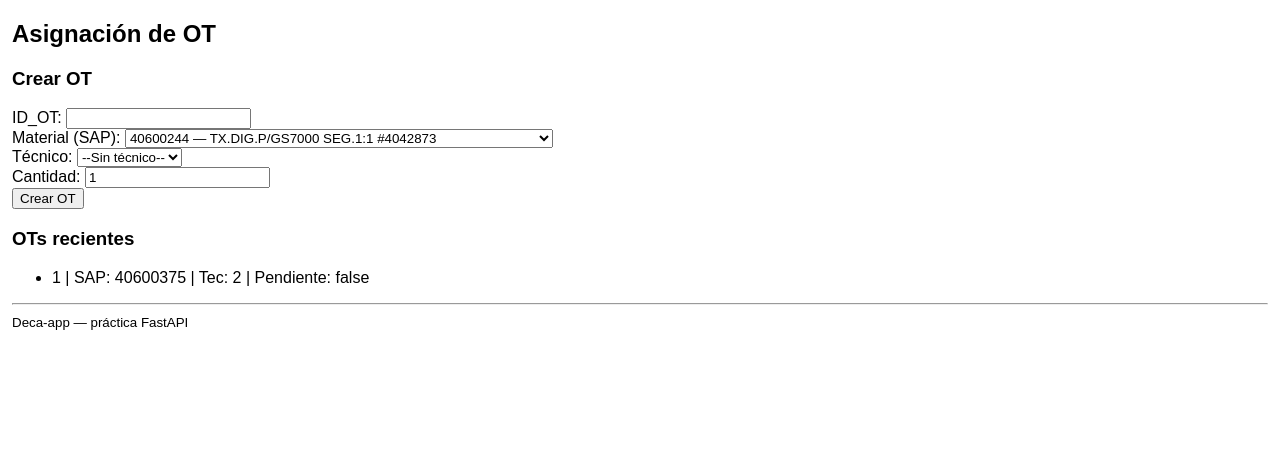
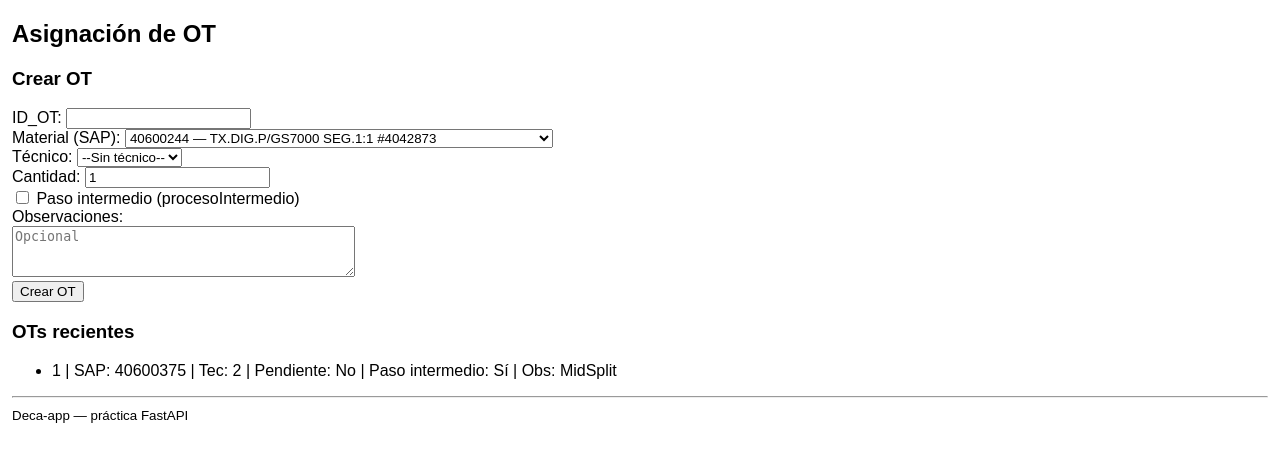
Before and after one commit to YainRuppel/OTmanager, a FastAPI app: page /ui/assign-ot in a window 1280 px wide. Shown: the part 108-570 px from the top of the page. Run offline with FastAPI, Linux system fonts and the light colour scheme; data comes from the database, SQL or seed files in the repository; both versions use the stored data as it was after the commit.

Commit message:
Se agrego Columna en OTs

```diff
--- a/create_tables.py
+++ b/create_tables.py
@@ -1,6 +1,6 @@
 # create_tables.py
-from database import engine, Base
-import models
+from .database import engine, Base
+from . import models
 
 # Esto crea SOLO las tablas que no existan aún, sin tocar datos existentes.
 if __name__ == "__main__":
--- a/main.py
+++ b/main.py
@@ -39,6 +39,7 @@ def ui_assign_ot(request: Request):
 @app.get("/docs-ui")
 def redirect_docs():
     return RedirectResponse("/docs")
+
 
 # ------ API Endpoints existentes (resumo/uso) ------
 # Incluye los endpoints de materials, tecnicos y ots que ya tenías.
@@ -109,32 +110,58 @@ def delete_tecnico(tecnico_id: int, db: Session = Depends(get_db)):
     db.commit()
     return
 
-# OT endpoints (simplificado)
+
+
+# OTs endpoints
+from datetime import datetime, timezone
+from sqlalchemy.exc import IntegrityError
+
+# ---------- OT endpoints ----------
 @app.post("/ots/", response_model=schemas.OTOut, status_code=status.HTTP_201_CREATED)
 def create_ot(ot_in: schemas.OTCreate, db: Session = Depends(get_db)):
+    # validar material
     material = db.query(models.Material).filter(models.Material.sap == ot_in.sap_id).first()
     if not material:
         raise HTTPException(status_code=400, detail="Material (sap_id) no existe")
+
+    # validar tecnico si viene
     if ot_in.id_tecnico:
         tech = db.query(models.Tecnico).filter(models.Tecnico.id == ot_in.id_tecnico).first()
         if not tech:
             raise HTTPException(status_code=400, detail="Tecnico indicado no existe")
+
+    # validar id_ot único
     if db.query(models.OT).filter(models.OT.id_ot == ot_in.id_ot).first():
         raise HTTPException(status_code=400, detail="OT con ese id_ot ya existe")
+
+    # preparar datos (timezone-aware para inicio si hace falta)
     data = ot_in.dict()
     if not data.get("inicio"):
-        data["inicio"] = datetime.utcnow()
+        data["inicio"] = datetime.now(timezone.utc)
+
     ot = models.OT(**data)
     db.add(ot)
-    db.commit()
+
+    try:
+        db.commit()
+    except IntegrityError as e:
+        db.rollback()
+        # captura violaciones de UNIQUE u otros problemas
+        raise HTTPException(status_code=400, detail="Error al insertar OT (posible duplicado o constraint)")
+
     db.refresh(ot)
     return ot
 
+
+from typing import List, Optional
+
 @app.get("/ots/", response_model=List[schemas.OTOut])
-def list_ots(skip: int = 0, limit: int = 100, db: Session = Depends(get_db)):
-    return db.query(models.OT).offset(skip).limit(limit).all()
-
-# health
-@app.get("/health")
-def health():
-    return {"status": "ok"}
+def list_ots(skip: int = 0, limit: int = 100, proceso_intermedio: Optional[bool] = None, db: Session = Depends(get_db)):
+    """
+    Lista OTs. Opcionalmente filtra por procesoIntermedio (True/False).
+    Ejemplo: /ots/?proceso_intermedio=true
+    """
+    q = db.query(models.OT)
+    if proceso_intermedio is not None:
+        q = q.filter(models.OT.procesoIntermedio == proceso_intermedio)
+    return q.offset(skip).limit(limit).all()
--- a/models.py
+++ b/models.py
@@ -35,6 +35,8 @@ class OT(Base):
     fin = Column(DateTime, nullable=True)
     pendiente = Column(Boolean, default=False)              # si quedó pendiente
     procesoIntermedio = Column(Boolean, default=False)      # paso intermedio completado
+    observaciones = Column(String, nullable=True)
+
 
     # relaciones
     material = relationship("Material", back_populates="ots", foreign_keys=[sap_id])
--- a/schemas.py
+++ b/schemas.py
@@ -39,6 +39,7 @@ class TecnicoOut(TecnicoBase):
         orm_mode = True
 
 # OT
+# OT
 class OTBase(BaseModel):
     id_ot: str
     sap_id: str
@@ -48,6 +49,7 @@ class OTBase(BaseModel):
     fin: Optional[datetime] = None
     pendiente: bool = False
     procesoIntermedio: bool = False
+    observaciones: Optional[str] = None  # ✔️ NUEVO CAMPO
 
 class OTCreate(OTBase):
     pass
@@ -58,6 +60,7 @@ class OTUpdate(BaseModel):
     pendiente: Optional[bool] = None
     procesoIntermedio: Optional[bool] = None
     id_tecnico: Optional[int] = None
+    observaciones: Optional[str] = None   # ✔️ NUEVO CAMPO
 
 class OTOut(OTBase):
     id: int
--- a/static/js/assign_ot.js
+++ b/static/js/assign_ot.js
@@ -1,4 +1,5 @@
 // static/js/assign_ot.js
+
 async function loadMaterials(){
   const res = await fetch('/materials/?limit=500');
   const items = await res.json();
@@ -7,7 +8,7 @@ async function loadMaterials(){
   items.forEach(m => {
     const opt = document.createElement('option');
     opt.value = m.sap;
-    opt.text = `${m.sap} — ${m.breve_descripcion}`;
+    opt.text = `${m.sap} — ${m.breve_descripcion || ''}`;
     sel.appendChild(opt);
   });
 }
@@ -30,33 +31,70 @@ async function loadOts(){
   const items = await res.json();
   const ul = document.getElementById('ots_list');
   ul.innerHTML = '';
+
+  // mostramos las 20 últimas (invertidas)
   items.slice().reverse().slice(0,20).forEach(ot => {
     const li = document.createElement('li');
-    li.innerText = `${ot.id_ot} | SAP: ${ot.sap_id} | Tec: ${ot.id_tecnico} | Pendiente: ${ot.pendiente}`;
+
+    // Formato legible y mostrando procesoIntermedio + observaciones
+    const paso = ot.procesoIntermedio ? 'Sí' : 'No';
+    const pendiente = ot.pendiente ? 'Sí' : 'No';
+    const obs = ot.observaciones ? ` | Obs: ${ot.observaciones}` : '';
+
+    li.innerText = `${ot.id_ot} | SAP: ${ot.sap_id} | Tec: ${ot.id_tecnico || '-'} | Pendiente: ${pendiente} | Paso intermedio: ${paso}${obs}`;
     ul.appendChild(li);
   });
 }
 
+// Manejo del form para crear OT
 document.getElementById('ot-form').addEventListener('submit', async (e)=>{
   e.preventDefault();
+
   const id_ot = document.getElementById('id_ot').value.trim();
   const sap_id = document.getElementById('sap_select').value;
   const id_tecnico = document.getElementById('tec_select').value || null;
   const cantidad = Number(document.getElementById('cantidad').value) || 1;
+  const procesoIntermedio = document.getElementById('procesoIntermedio').checked;
+  const observaciones = document.getElementById('observaciones').value.trim() || null;
+
   if(!id_ot || !sap_id) return alert('ID_OT y SAP son requeridos');
 
-  const payload = { id_ot, sap_id, id_tecnico: id_tecnico ? Number(id_tecnico) : null, cantidad };
-  const res = await fetch('/ots/', { method:'POST', headers:{'Content-Type':'application/json'}, body: JSON.stringify(payload) });
+  const payload = {
+    id_ot,
+    sap_id,
+    id_tecnico: id_tecnico ? Number(id_tecnico) : null,
+    cantidad,
+    procesoIntermedio,
+    observaciones
+  };
+
+  try {
+    const res = await fetch('/ots/', {
+      method:'POST',
+      headers:{'Content-Type':'application/json'},
+      body: JSON.stringify(payload)
+    });
+
     if(res.ok){
       alert('OT creada');
-    document.getElementById('id_ot').value='';
+      // limpiar formulario (mantener selección de sap por si quiere crear varias)
+      document.getElementById('id_ot').value = '';
+      document.getElementById('cantidad').value = '1';
+      document.getElementById('procesoIntermedio').checked = false;
+      document.getElementById('observaciones').value = '';
+      // recargar lista
       loadOts();
     } else {
       const err = await res.json();
       alert(err.detail || 'Error creando OT');
     }
+  } catch (err) {
+    console.error(err);
+    alert('Error en la petición. Mirá la consola.');
+  }
 });
 
+// inicialización
 (async function init(){
   await loadMaterials();
   await loadTecnicosSelect();
--- a/templates/assign_ot.html
+++ b/templates/assign_ot.html
@@ -13,6 +13,16 @@
         <select id="tec_select"></select>
       </label><br/>
       <label>Cantidad: <input id="cantidad" value="1" type="number" min="1"></label><br/>
+
+      <label>
+        <input type="checkbox" id="procesoIntermedio" />
+        Paso intermedio (procesoIntermedio)
+      </label><br/>
+
+      <label>Observaciones:<br/>
+        <textarea id="observaciones" rows="3" cols="40" placeholder="Opcional"></textarea>
+      </label><br/>
+
       <button type="submit">Crear OT</button>
     </form>
   </section>
```
Also changed, not shown: seed.py (+1 -0 lines), database.py (line endings or trailing spaces), materials.db, static/css/styles.css (line endings or trailing spaces), templates/home.html (line endings or trailing spaces), verificador de tb.py (line endings or trailing spaces). Lines whose indentation alone changed are shown as unchanged.
